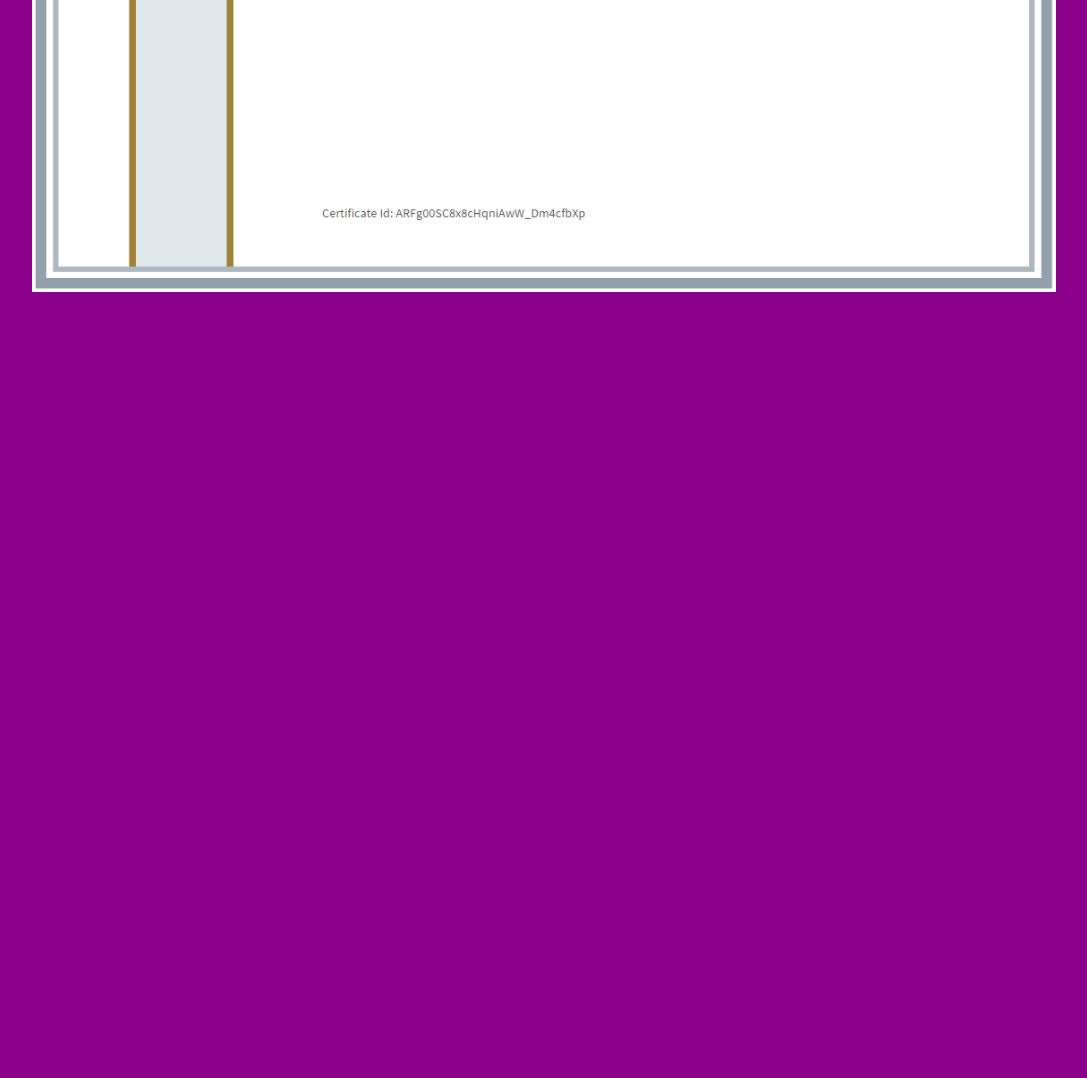
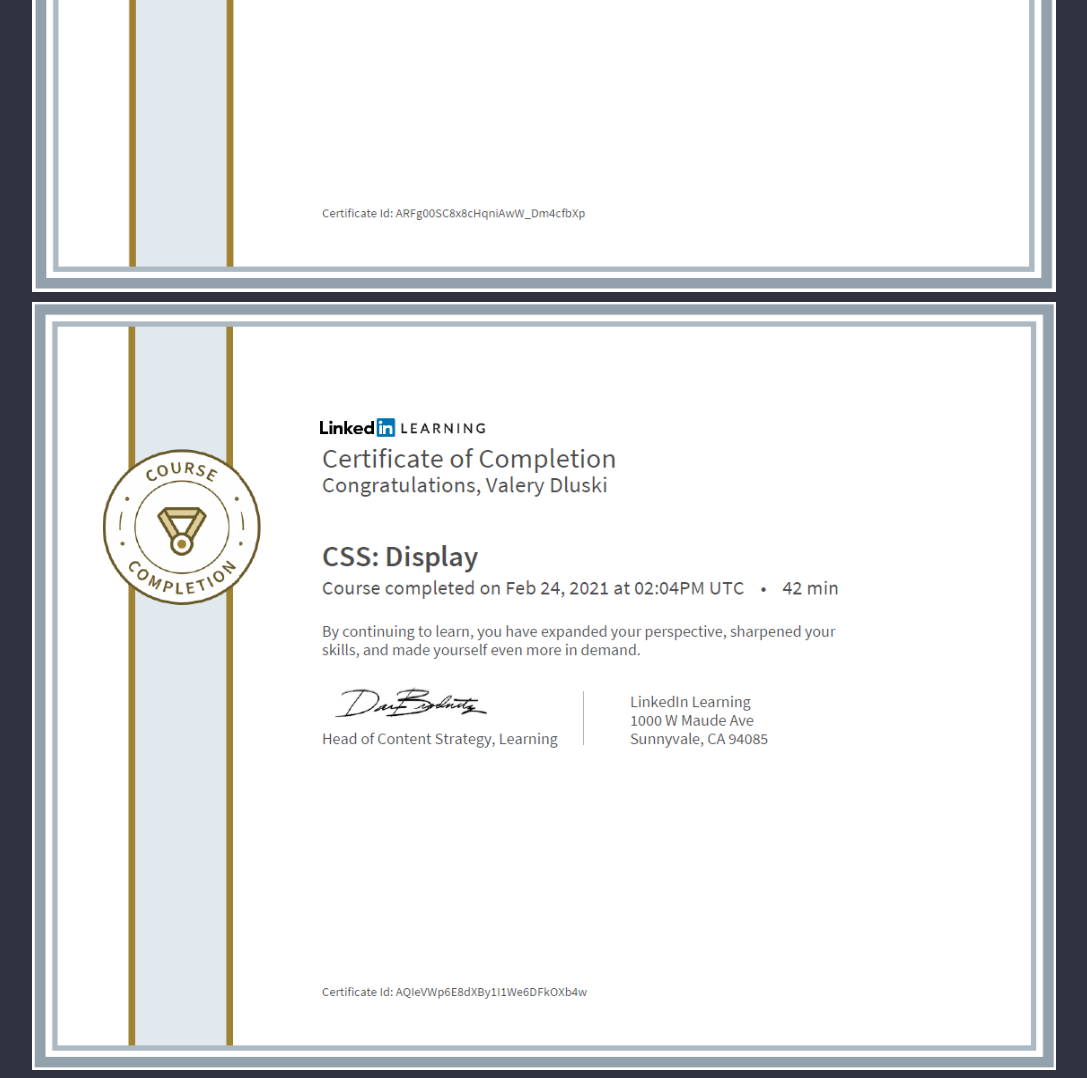
Before and after one commit to valerydluski/certificates, a plain HTML site: page index.html in a window 1280 px wide. Shown: the part 9830-10908 px from the top of the page, without its empty margins (96-1183 px from the left). Before the commit the page ends 10130 px from the top, so only its background shows below. Drawn offline with Linux system fonts and the light colour scheme.

Commit message:
feat: add CSS_Display certificate

```diff
--- a/index.js
+++ b/index.js
@@ -71,6 +71,11 @@
       './assets/certificates/CertificateOfCompletion_Visual Studio Tips for Web Developers.pdf',
     imgLink: './assets/img/CertificateOfCompletion_Visual Studio Tips for Web Developers.png',
   },
+  {
+    name: 'CSS Display',
+    certificateLink: './assets/certificates/CertificateOfCompletion_CSS Display.pdf',
+    imgLink: './assets/img/CertificateOfCompletion_CSS Display.png',
+  },
 ];
 
 const createLink = (el) => {
--- a/style.css
+++ b/style.css
@@ -2,7 +2,7 @@
   display: flex;
   flex-direction: column;
   align-items: center;
-  background-color: #8b008b;
+  background-color: #303240;
 }
 
 .link {
@@ -29,5 +29,5 @@
 body::-webkit-scrollbar-thumb {
   border-radius: 10px;
   -webkit-box-shadow: inset 0 0 6px rgba(0, 0, 0, 0.3);
-  background-color: #d2691e;
+  background-color: #8b008b;
 }
```
Also changed, not shown: assets/img/CertificateOfCompletion_CSS Display.png (added), 1 other file.
